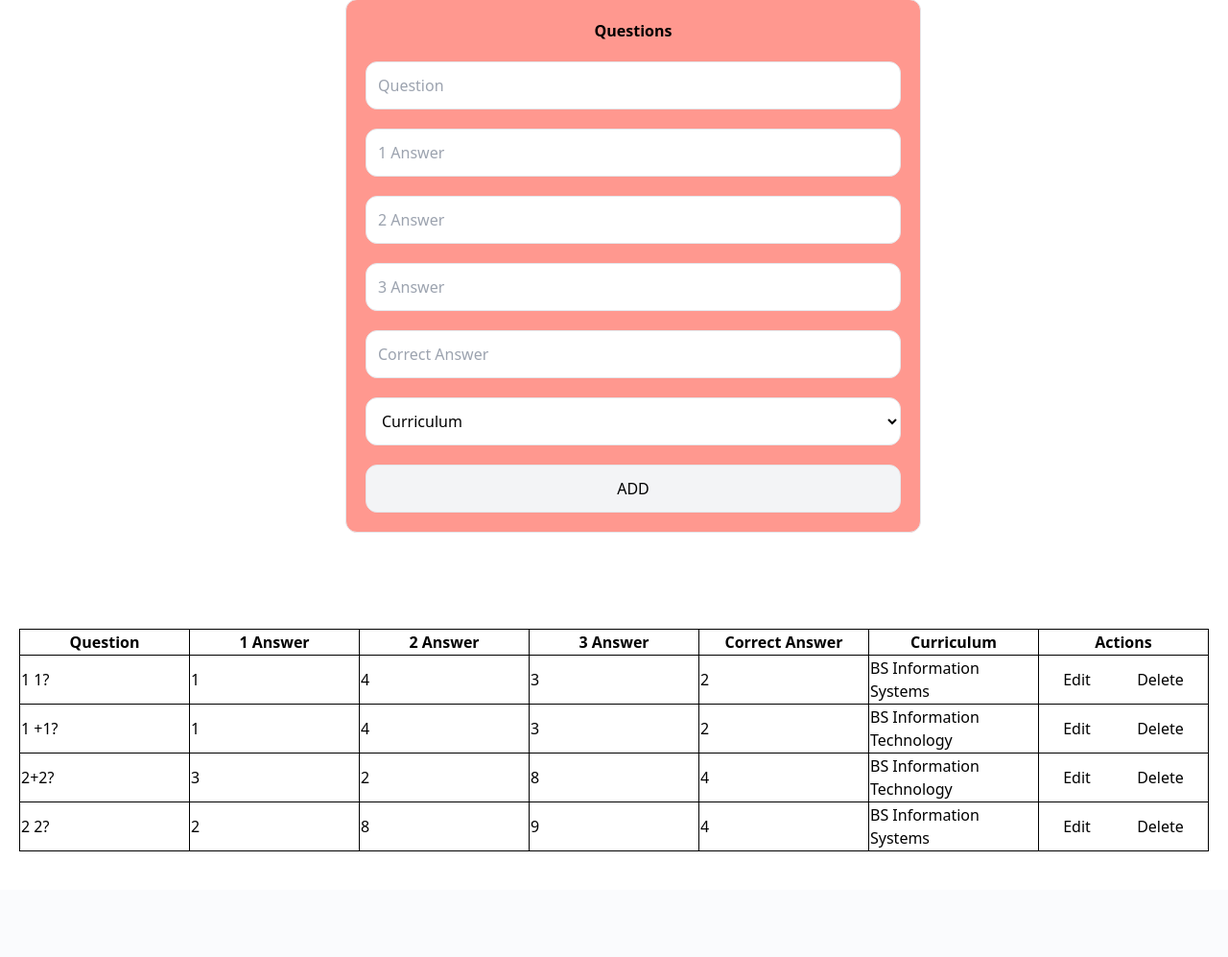
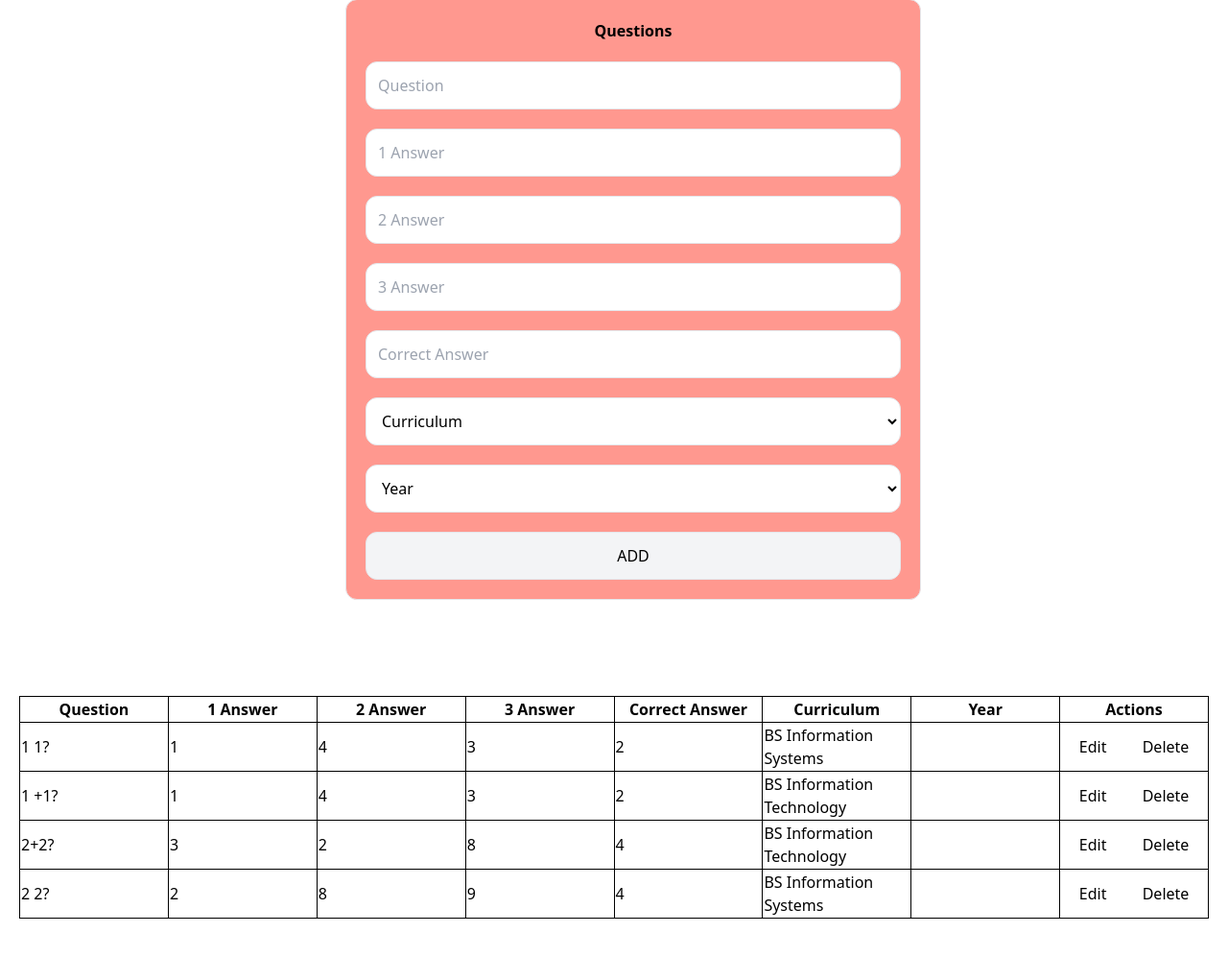
Before and after one commit to novewithaslash7/thesis-v1.2, a PHP site: page /admin/questions.php in a window 1280 px wide. Shown: the part 171-1168 px from the top of the page at 96% size. Before the commit the page ends 1058 px from the top, so only its background shows below. Run offline with PHP 8.4, Linux system fonts and the light colour scheme; a user stored in the database is signed in; data comes from the database, SQL or seed files in the repository; data that the repository does not hold is empty; some libraries are stand-ins or nearby versions.

Commit message:
update: add year field in questions

```diff
--- a/admin/questions.php
+++ b/admin/questions.php
@@ -53,6 +53,7 @@
                             $incorrect_answer_3 = $_GET['incorrect_answer_3'];
                             $correct_answer = $_GET['correct_answer'];
                             $curriculum = $_GET['curriculum'];
+                            $year = $_GET['year'];
                             echo '
                                 <h2 class="font-bold">Questions</h2>
                                 <input required class="p-3 w-full border rounded-xl border-solid" type="text" name="question" placeholder="Question" value="'.$question.'">
@@ -65,6 +66,12 @@
                                     <option '.(($curriculum == "BS Information Technology")? 'selected':'').' value="BS Information Technology">BS Information Technology</option>
                                     <option '.(($curriculum == "BS Information Systems")? 'selected':'').' value="BS Information Systems">BS Information Systems</option>
                                 </select>
+                                <select class="p-3 bg-white w-full border rounded-xl border-solid" name="year">
+                                        <option '.(($year == 1)? 'selected':'').' value="1">1</option>
+                                        <option '.(($year == 2)? 'selected':'').' value="2">2</option>
+                                        <option '.(($year == 3)? 'selected':'').' value="3">3</option>
+                                        <option '.(($year == 4)? 'selected':'').' value="4">4</option>
+                                    </select>
                                 <input hidden class="p-3 w-full border rounded-xl border-solid" type="text" name="id" placeholder="id" value="'.$id.'">
 
                                 <div class="flex gap-3 w-full">
@@ -88,6 +95,13 @@
                                     <option value="BS Information Technology">BS Information Technology</option>
                                     <option value="BS Information Systems">BS Information Systems</option>
                                 </select>
+                                <select class="p-3 bg-white w-full border rounded-xl border-solid" name="year">
+                                        <option selected hidden value="">Year</option>
+                                        <option value="1">1</option>
+                                        <option value="2">2</option>
+                                        <option value="3">3</option>
+                                        <option value="4">4</option>
+                                    </select>
 
                                 <input class="bg-gray-100 p-3 w-full border rounded-xl hover:bg-[#F3E99F] " type="submit" name="addQuestion" value="ADD">
                             ';
@@ -109,6 +123,7 @@
                     <th>3 Answer</th>
                     <th>Correct Answer</th>
                     <th>Curriculum</th>
+                    <th>Year</th>
                     <th>Actions</th>
                 </tr>
                 <?php
@@ -126,9 +141,10 @@
                     <td><?php echo $row['incorrect_answer_3'] ?></td>
                     <td><?php echo $row['correct_answer'] ?></td>
                     <td><?php echo $row['curriculum'] ?></td>
+                    <td><?php echo $row['year'] ?></td>
                     <td>
                         <div class="flex justify-around">
-                            <button><a class="hover:underline" href="./questions.php?id=<?php echo $row['id']; ?>&question=<?php echo $row['question'] ?>&incorrect_answer_1=<?php echo $row['incorrect_answer_1'] ?>&incorrect_answer_2=<?php echo $row['incorrect_answer_2'] ?>&incorrect_answer_3=<?php echo $row['incorrect_answer_3'] ?>&correct_answer=<?php echo $row['correct_answer'] ?>&curriculum=<?php echo $row['curriculum'] ?>">Edit</a></button>
+                            <button><a class="hover:underline" href="./questions.php?id=<?php echo $row['id']; ?>&question=<?php echo $row['question'] ?>&incorrect_answer_1=<?php echo $row['incorrect_answer_1'] ?>&incorrect_answer_2=<?php echo $row['incorrect_answer_2'] ?>&incorrect_answer_3=<?php echo $row['incorrect_answer_3'] ?>&correct_answer=<?php echo $row['correct_answer'] ?>&curriculum=<?php echo $row['curriculum'] ?>&year=<?php echo $row['year'] ?>">Edit</a></button>
 
                             <button class="hover:underline" onclick="questionDelete(`<?php echo $row['id'] ?>`)">Delete</button>
                         </div>
--- a/admin/scores.php
+++ b/admin/scores.php
@@ -107,9 +107,9 @@
                 <tr>
                     <td class='p-3'><?php echo $row['student_id'] ?></td>
                     <td class='p-3'><?php echo $row['name'] ?></td>
-                    <td class='p-3'><?php echo $row['curriculum'] ?></td>
                     <td class='p-3'><?php echo $row['year'] ?></td>
                     <td class='p-3'><?php echo $row['section'] ?></td>
+                    <td class='p-3'><?php echo $row['curriculum'] ?></td>
                     <td class='p-3'><?php echo $row['score'] ?></td>
                     <td class='p-3'><?php echo $row['classification'] ?></td>
                 </tr>
--- a/quiz/functions/getQuestions.php
+++ b/quiz/functions/getQuestions.php
@@ -3,8 +3,9 @@
 
     if(isset($_GET['curriculum'])){
         $curriculum = $_GET['curriculum'];
+        $year = $_GET['year'];
         // SQL query to fetch data from the table (you can modify this query to fit your database)
-        $sql = "SELECT * FROM questions WHERE curriculum = '".$curriculum."'";  // Change 'your_table' to your actual table name
+        $sql = "SELECT * FROM questions WHERE curriculum = '".$curriculum."' AND year = '".$year."'";  // Change 'your_table' to your actual table name
         $result = $conn->query($sql);
 
         // Check if there are rows in the result
--- a/quiz/quiz.php
+++ b/quiz/quiz.php
@@ -90,7 +90,7 @@
 
         let questions = [];
         console.log(curriculum)
-        fetch(`./functions/getQuestions.php?curriculum=${curriculum}`).then((res) => {
+        fetch(`./functions/getQuestions.php?curriculum=${curriculum}&year=${year}`).then((res) => {
             // console.log(res)
             return res.json()
         }).then((loadedQuestions) => {
```
Also changed, not shown: admin/functions/actions.php (+6 -4 lines).
